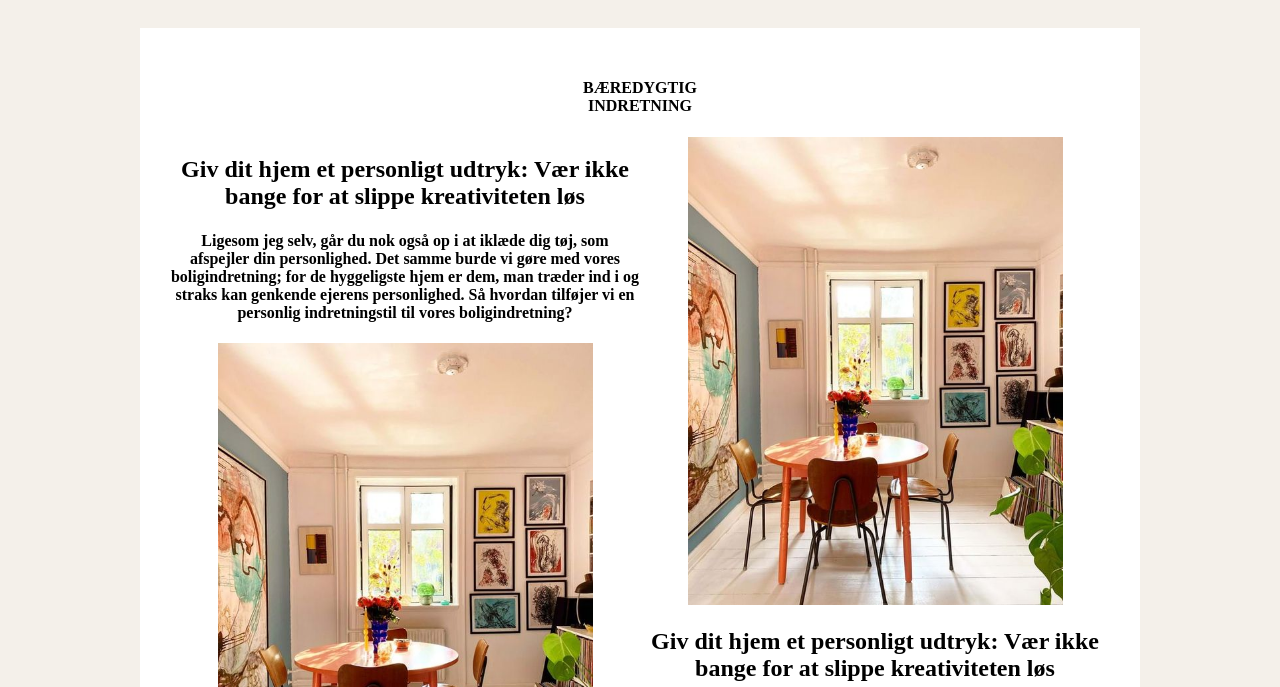
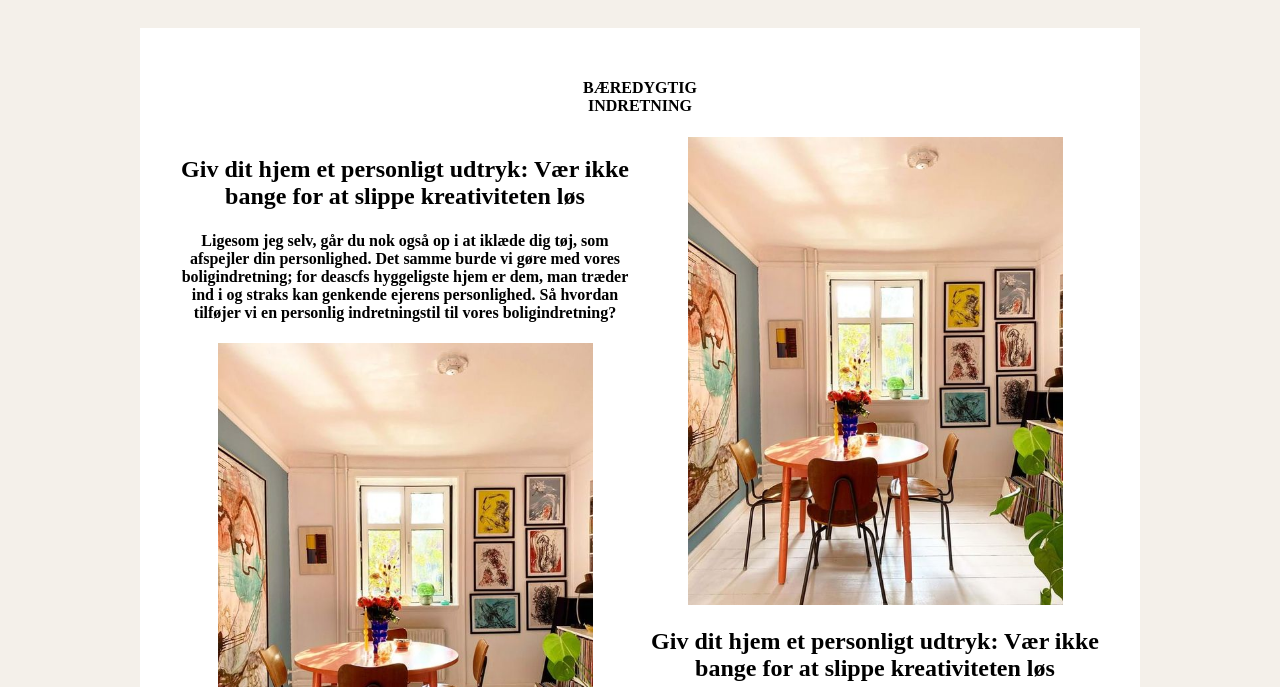
Before and after one commit to KatrineG/OnlineMagasin, a plain HTML site: page baeredygtig-indretning.html in a window 1280 px wide. Shown: the part 113-800 px from the top of the page. Drawn offline with Linux system fonts and the light colour scheme; a web font is replaced by a local one.

Commit message:
Update baeredygtig-indretning.html
test

```diff
--- a/baeredygtig-indretning.html
+++ b/baeredygtig-indretning.html
@@ -40,7 +40,7 @@
           <div class="column-wrap">
             <h2>Giv dit hjem et personligt udtryk: Vær ikke bange for at slippe kreativiteten løs</h2>
             <h4>Ligesom jeg selv, går du nok også op i at iklæde dig tøj, som afspejler din personlighed. Det samme
-              burde vi gøre med vores boligindretning; for de hyggeligste hjem er dem, man træder ind i og straks kan
+              burde vi gøre med vores boligindretning; for deascfs hyggeligste hjem er dem, man træder ind i og straks kan
               genkende ejerens personlighed. Så hvordan tilføjer vi en personlig indretningstil til vores
               boligindretning?</h4>
               <img class="content-image" src="images/forsidebillede.1.jpg"
```
